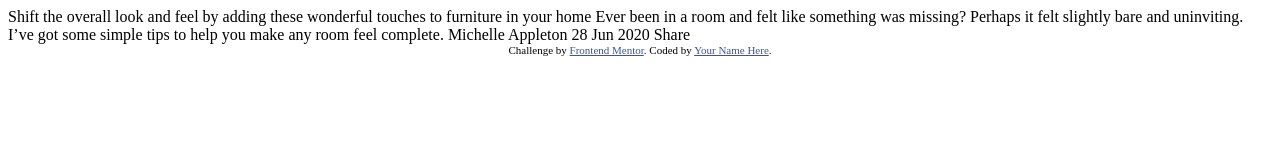
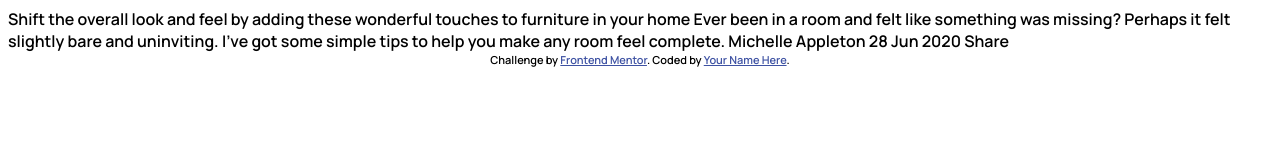
Before and after one commit to xhenixhelilaj/article-preview-component-master, a plain HTML site: page index.html in a window 1280 px wide. Drawn offline with Linux system fonts and the light colour scheme.

Commit message:
import font

```diff
--- a/index.css
+++ b/index.css
@@ -0,0 +1,4 @@
+@import url('https://fonts.googleapis.com/css2?family=Manrope:wght@600&display=swap');
+:root{
+    font-family: 'Manrope', sans-serif;
+}
```
Also changed, not shown: index.html (+0 -1 lines).
